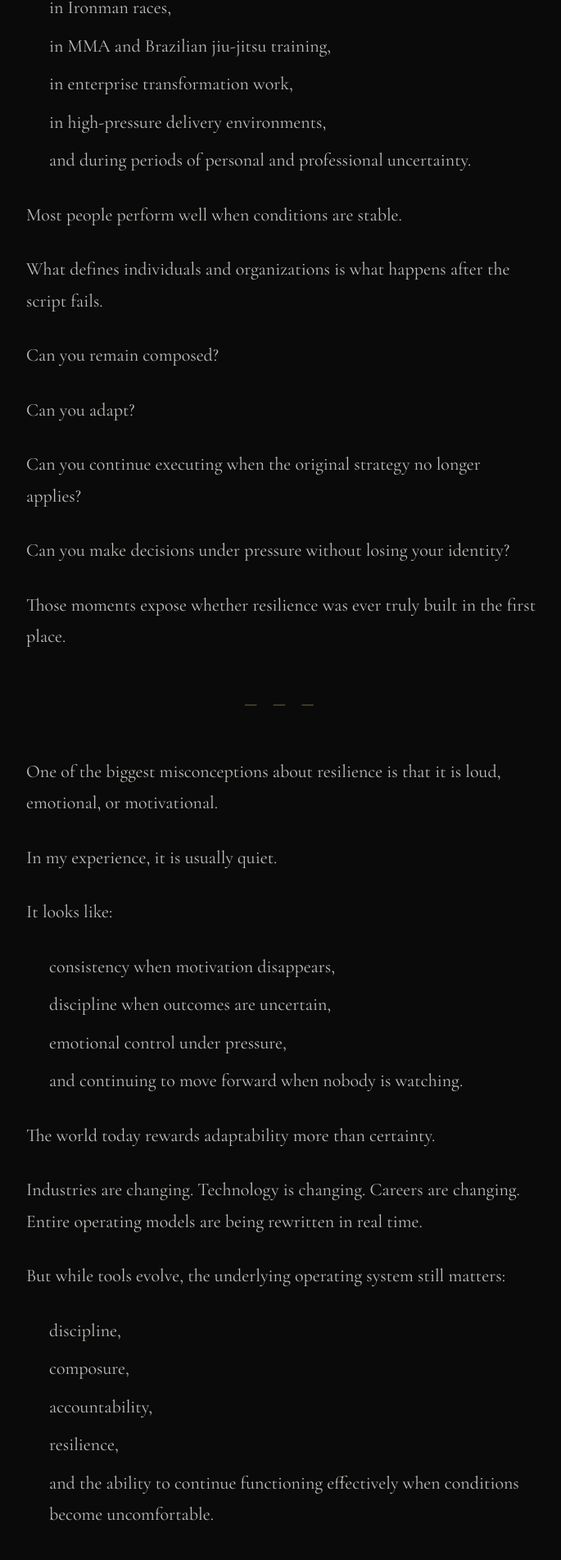
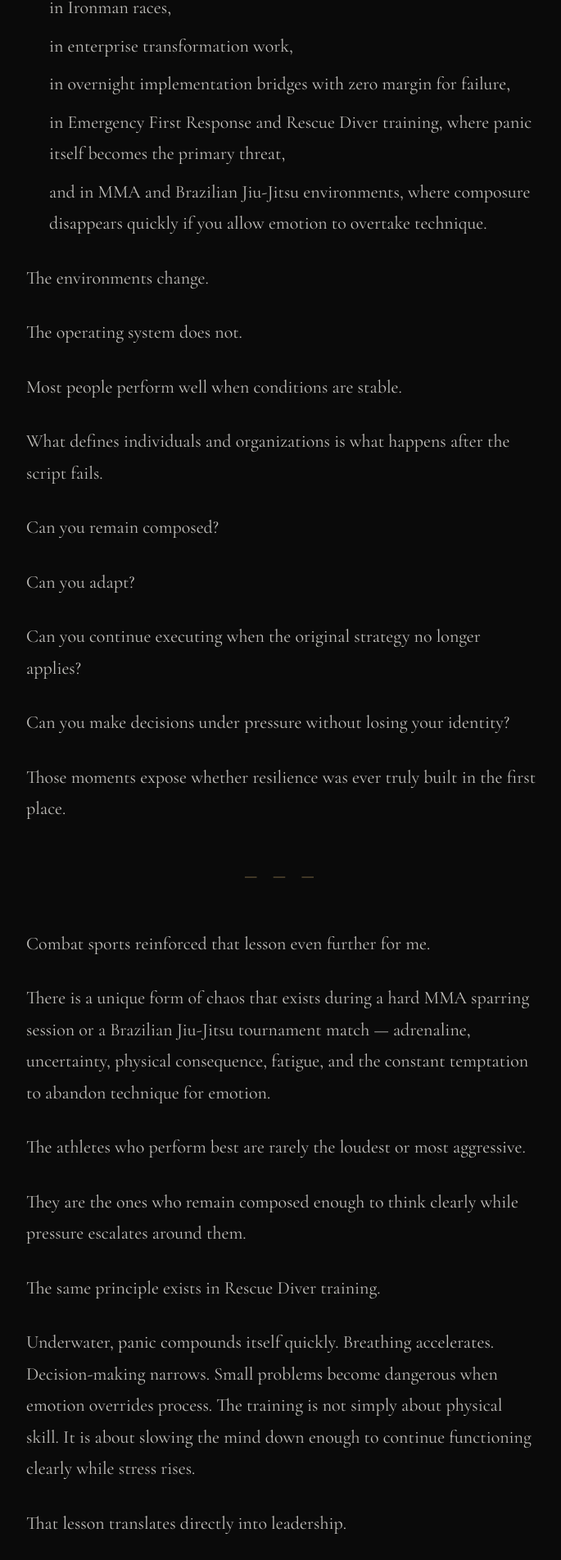
Before and after one commit to tonylombardi-22/personal_branding, a Next.js app: page /writing in a window 1280 px wide. Shown: the part 2792-4695 px from the top of the page at 82% size, without its empty margins (296-981 px from the left). Built offline with nearby package versions, Linux system fonts and the light colour scheme.

Commit message:
Enhance operating system article with scuba, EFR, and combat sports themes

```diff
--- a/app/writing/page.tsx
+++ b/app/writing/page.tsx
@@ -7,7 +7,7 @@ export const dynamic = 'force-static';
 export const metadata: Metadata = {
   title: "Writing | Tony Lombardi",
   description:
-    "The Operating System Doesn't Change — on resilience, leadership, transformation, and the operating system that remains when the plan fails.",
+    "The Operating System Doesn't Change — on resilience, leadership, transformation, and the operating system that remains when pressure rises and the plan fails.",
 };
 
 export default function Writing() {
@@ -343,7 +343,7 @@ export default function Writing() {
               The Operating System<br />Doesn't Change.
             </div>
             <p className="wr-article-excerpt">
-              Mile 67. Headwinds at 20 to 30 miles per hour for three and a half hours. I had already vomited during the second lap of the swim. My legs had nothing left, and the plan I arrived with was gone. What happened next became a lesson in resilience, leadership, and the operating system that remains when the script fails.
+              Mile 67. Headwinds at 20 to 30 miles per hour for three and a half hours. I had already vomited during the second lap of the swim. My legs had nothing left, and the plan I arrived with was gone. What happened next became a lesson in resilience, leadership, and the operating system that remains when pressure rises.
             </p>
             <a href="#article" className="wr-read-link">Read essay →</a>
           </div>
@@ -430,11 +430,19 @@ export default function Writing() {
 
             <ul>
               <li>in Ironman races,</li>
-              <li>in MMA and Brazilian jiu-jitsu training,</li>
               <li>in enterprise transformation work,</li>
-              <li>in high-pressure delivery environments,</li>
-              <li>and during periods of personal and professional uncertainty.</li>
+              <li>in overnight implementation bridges with zero margin for failure,</li>
+              <li>in Emergency First Response and Rescue Diver training, where panic itself becomes the primary threat,</li>
+              <li>and in MMA and Brazilian Jiu-Jitsu environments, where composure disappears quickly if you allow emotion to overtake technique.</li>
             </ul>
+
+            <p>
+              The environments change.
+            </p>
+
+            <p>
+              The operating system does not.
+            </p>
 
             <p>
               Most people perform well when conditions are stable.
@@ -467,6 +475,38 @@ export default function Writing() {
             <span className="section-break">— — —</span>
 
             <p>
+              Combat sports reinforced that lesson even further for me.
+            </p>
+
+            <p>
+              There is a unique form of chaos that exists during a hard MMA sparring session or a Brazilian Jiu-Jitsu tournament match — adrenaline, uncertainty, physical consequence, fatigue, and the constant temptation to abandon technique for emotion.
+            </p>
+
+            <p>
+              The athletes who perform best are rarely the loudest or most aggressive.
+            </p>
+
+            <p>
+              They are the ones who remain composed enough to think clearly while pressure escalates around them.
+            </p>
+
+            <p>
+              The same principle exists in Rescue Diver training.
+            </p>
+
+            <p>
+              Underwater, panic compounds itself quickly. Breathing accelerates. Decision-making narrows. Small problems become dangerous when emotion overrides process. The training is not simply about physical skill. It is about slowing the mind down enough to continue functioning clearly while stress rises.
+            </p>
+
+            <p>
+              That lesson translates directly into leadership.
+            </p>
+
+            <p>
+              In high-pressure operational environments, the ability to remain calm while others become reactive is often the difference between resolution and escalation.
+            </p>
+
+            <p>
               One of the biggest misconceptions about resilience is that it is loud, emotional, or motivational.
             </p>
 
@@ -485,12 +525,18 @@ export default function Writing() {
               <li>and continuing to move forward when nobody is watching.</li>
             </ul>
 
+            <span className="section-break">— — —</span>
+
             <p>
               The world today rewards adaptability more than certainty.
             </p>
 
             <p>
               Industries are changing. Technology is changing. Careers are changing. Entire operating models are being rewritten in real time.
+            </p>
+
+            <p>
+              AI is accelerating that reality even further.
             </p>
 
             <p>
@@ -510,14 +556,16 @@ export default function Writing() {
             </p>
 
             <p>
+              It is true underwater.
+            </p>
+
+            <p>
               It is true in combat sports.
             </p>
 
             <p>
               And it is absolutely true in leadership.
             </p>
-
-            <span className="section-break">— — —</span>
 
             <p>
               Looking back, the Ironman finish line itself mattered far less than the realization that came from it:
@@ -542,7 +590,7 @@ export default function Writing() {
 
           <div className="ar-footer">
             <p className="ar-footer-byline">
-              <strong>Tony Lombardi</strong> is an enterprise transformation and AI operations leader based in Fuquay-Varina, NC. He is a 7× Ironman finisher, active BJJ practitioner, and operator focused on resilience, disciplined execution, and helping organizations navigate change. You can find his work at <a href="https://tonylombardi.ai">tonylombardi.ai</a>.
+              <strong>Tony Lombardi</strong> is an enterprise transformation and AI operations leader based in Fuquay-Varina, NC. He is a 7× Ironman finisher, Rescue Scuba Diver with Emergency First Response training, and active BJJ practitioner focused on resilience, disciplined execution, and helping organizations navigate change. You can find his work at <a href="https://tonylombardi.ai">tonylombardi.ai</a>.
             </p>
             <div className="ar-nav">
               <Link href="/contact" className="ar-nav-link gold">Get in touch →</Link>
```
